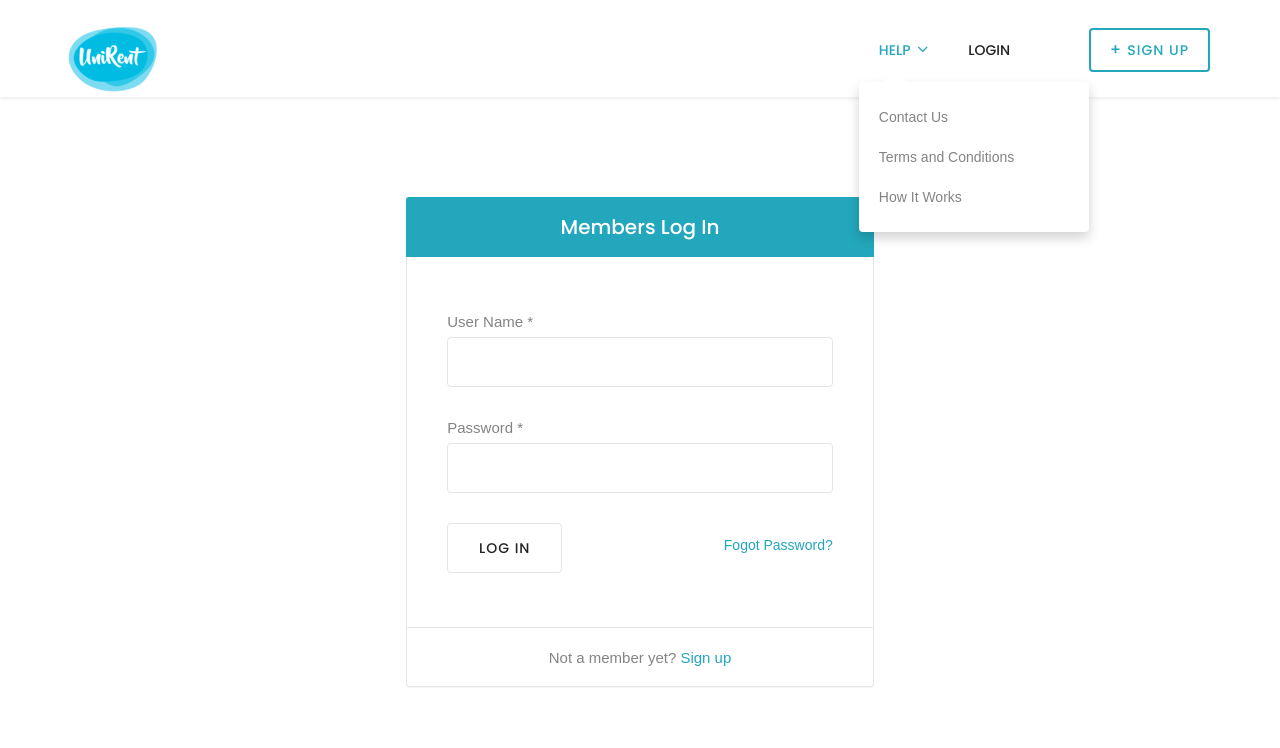
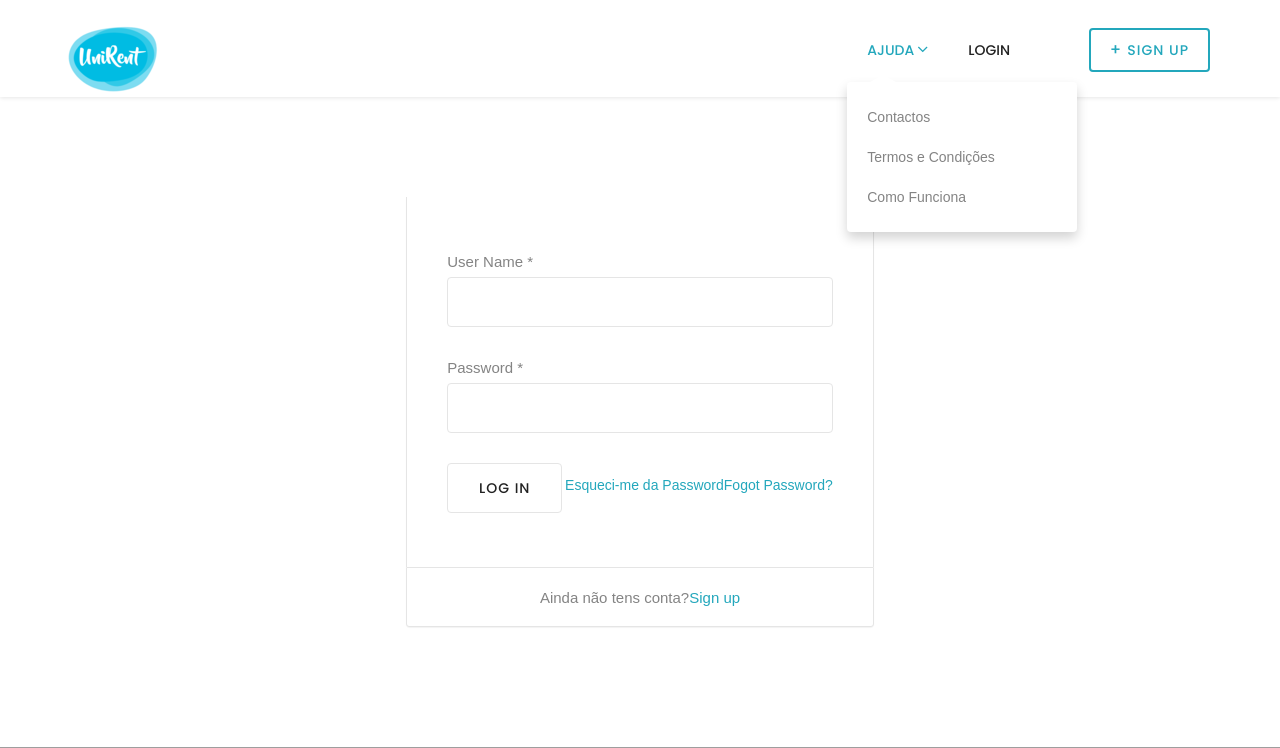
Before and after one commit to ruirpv/UniRent, a PHP site: page /beta/login.php in a window 1280 px wide, after a click on "AJUDA". Shown: the top 748 px of the page. Run offline with PHP 8.4, Linux system fonts and the light colour scheme; some libraries are stand-ins or nearby versions; some web fonts are replaced; grey boxes are pictures that could not be loaded.

Commit message:
Portuguese pages (cátia)
Portuguese pages (cátia)
 - contact-us.php
 - login.php
 - php/header.php

```diff
--- a/beta/login.php
+++ b/beta/login.php
@@ -15,7 +15,6 @@
 		<div class="row">
 			<div class="center-block col-md-5 col-sm-6 col-xs-12">
 				<div class="panel panel-default loginPanel">
-					<div class="panel-heading text-center">Members log in</div>
 					<div class="panel-body">
 						<form class="loginForm">
 							<div class="form-group">
@@ -29,11 +28,12 @@
 							<div class="form-group">
 								<button type="submit" class="btn btn-primary pull-left">Log In</button>
 								<a href="#" class="pull-right link">Fogot Password?</a>
+								<a href="#" class="pull-right link">Esqueci-me da Password</a>
 							</div>
 						</form>
 					</div>
 					<div class="panel-footer text-center">
-						<p>Not a member yet? <a href="sign-up.php" class="link">Sign up</a></p>
+						<p>Ainda não tens conta?<a href="sign-up.php" class="link">Sign up</a></p>
 					</div>
 				</div>
 			</div>
--- a/beta/php/header.php
+++ b/beta/php/header.php
@@ -89,14 +89,14 @@
               <ul class="nav navbar-nav navbar-right">
                 </li>
                 <li class=" dropdown singleDrop">
-                  <a href="#" class="dropdown-toggle" data-toggle="dropdown" role="button" aria-haspopup="true" aria-expanded="false">Help <i class="fa fa-angle-down" aria-hidden="true"></i></a>
+                  <a href="#" class="dropdown-toggle" data-toggle="dropdown" role="button" aria-haspopup="true" aria-expanded="false">Ajuda<i class="fa fa-angle-down" aria-hidden="true"></i></a>
                   <ul class="dropdown-menu dropdown-menu-left">
-                      <li><a href="contact-us.php">Contact Us</a></li>
-                      <li><a href="terms-of-services.php">Terms and Conditions</a></li>
-                      <li><a href="how-it-works.php">How It Works</a></li>
+                      <li><a href="contact-us.php">Contactos</a></li>
+                      <li><a href="terms-of-services.php">Termos e Condições</a></li>
+                      <li><a href="how-it-works.php">Como Funciona</a></li>
                   </ul>
                 </li>
-                <li class=""><a href="login.php">login </a></li>
+                <li class=""><a href="login.php">Login</a></li>
               </ul>
             </div>
             <a class="btn btn-default navbar-btn" href="sign-up.php"> + <span>Sign Up</span></a>
```
Also changed, not shown: beta/contact-us.php (+11 -11 lines).
